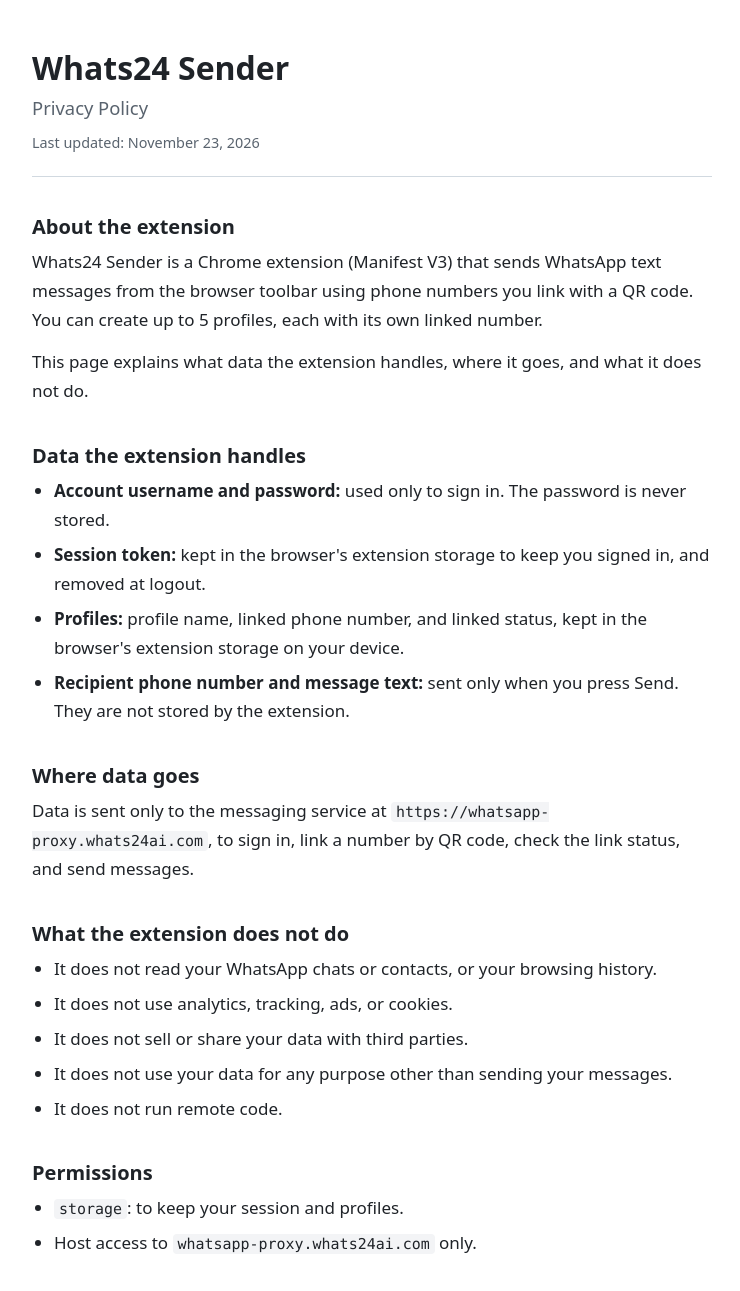
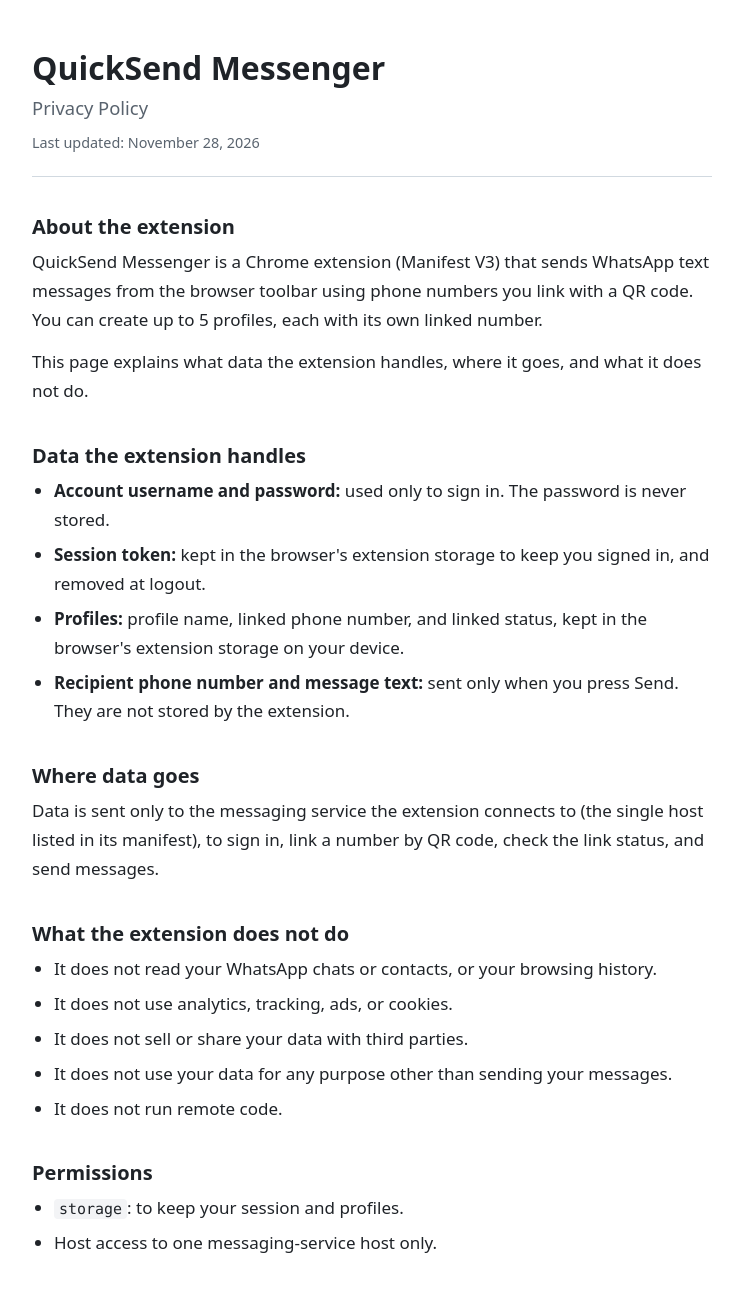
Before and after one commit to yazan-alaa-ali-dev/whatsapp-sender-privacy, a plain HTML site: page index.html in a window 1280 px wide. Shown: the top 1291 px of the page, without its empty margins (268-1008 px from the left). Drawn offline with Linux system fonts and the light colour scheme.

Commit message:
docs: rename to QuickSend Messenger and drop the backend host from the policy
The policy now describes the single messaging-service host without naming it.

Co-Authored-By: Claude Opus 5.5 <noreply@anthropic.com>

```diff
--- a/index.html
+++ b/index.html
@@ -3,8 +3,8 @@
 <head>
 <meta charset="utf-8">
 <meta name="viewport" content="width=device-width, initial-scale=1">
-<title>Whats24 Sender – Privacy Policy</title>
-<meta name="description" content="Privacy Policy for the Whats24 Sender Chrome extension.">
+<title>QuickSend Messenger – Privacy Policy</title>
+<meta name="description" content="Privacy Policy for the QuickSend Messenger Chrome extension.">
 <meta name="color-scheme" content="light dark">
 <style>
   :root {
@@ -71,14 +71,14 @@
 <body>
 <main>
   <header>
-    <h1>Whats24 Sender</h1>
+    <h1>QuickSend Messenger</h1>
     <p class="subtitle">Privacy Policy</p>
-    <p class="updated">Last updated: November 23, 2026</p>
+    <p class="updated">Last updated: November 28, 2026</p>
   </header>
 
   <section>
     <h2>About the extension</h2>
-    <p>Whats24 Sender is a Chrome extension (Manifest V3) that sends WhatsApp text messages from the
+    <p>QuickSend Messenger is a Chrome extension (Manifest V3) that sends WhatsApp text messages from the
     browser toolbar using phone numbers you link with a QR code. You can create up to 5 profiles,
     each with its own linked number.</p>
     <p>This page explains what data the extension handles, where it goes, and what it does not do.</p>
@@ -96,7 +96,7 @@
 
   <section>
     <h2>Where data goes</h2>
-    <p>Data is sent only to the messaging service at <code>https://whatsapp-proxy.whats24ai.com</code>,
+    <p>Data is sent only to the messaging service the extension connects to (the single host listed in its manifest),
     to sign in, link a number by QR code, check the link status, and send messages.</p>
   </section>
 
@@ -115,7 +115,7 @@
     <h2>Permissions</h2>
     <ul>
       <li><code>storage</code>: to keep your session and profiles.</li>
-      <li>Host access to <code>whatsapp-proxy.whats24ai.com</code> only.</li>
+      <li>Host access to one messaging-service host only.</li>
     </ul>
   </section>
 
```
Also changed, not shown: 1 other file.
